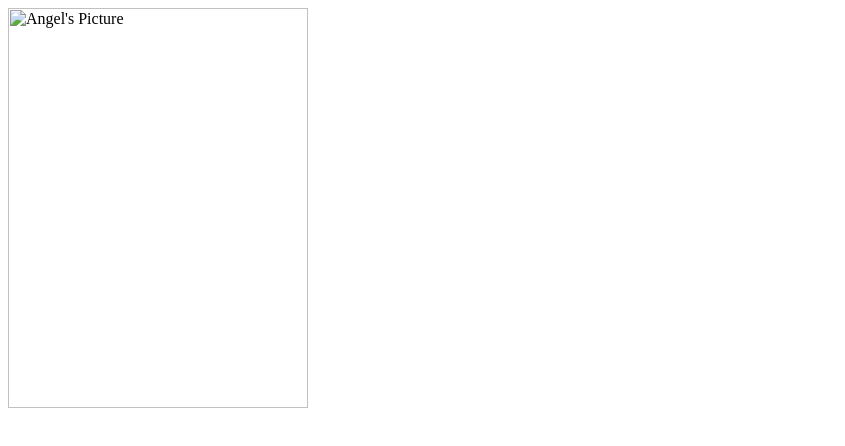
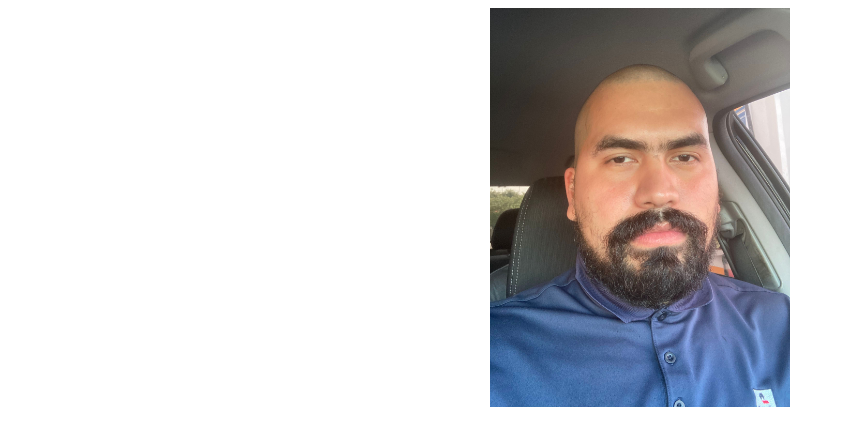
Before and after one commit to ajprado12/Personal-Website, a plain HTML site: page index2.html in a window 1280 px wide. Shown: the whole page, without its empty margins (0-845 px from the left). Drawn offline with Linux system fonts and the light colour scheme.

Commit message:
git commit -m "Center Photo"

```diff
--- a/index2.html
+++ b/index2.html
@@ -3,14 +3,13 @@
     <meta charset="UTF-8" />
     <meta http-equiv="X-UA-Compatible" content="IE=edge" />
     <meta name="viewport" content="width=device-width, initial-scale=1.0" />
+    <link rel="stylesheet" href="style.css" />
+    <link rel="script" href="script.js" />
     <title>My Simple Personal Website</title>
   </head>
   <body>
-    <img
-      src="AngelsPICTURE.png"
-      alt="Angel's Picture"
-      width="300p"
-      height="400p"
-    />
+    <div>
+      <img src="AngelsPICTURE.png" alt="Angel's Picture" width="300p" />
+    </div>
   </body>
 </html>
--- a/style.css
+++ b/style.css
@@ -0,0 +1,3 @@
+div {
+  text-align: center;
+}
```
Also changed, not shown: AngelsPICTURE.png (added).
